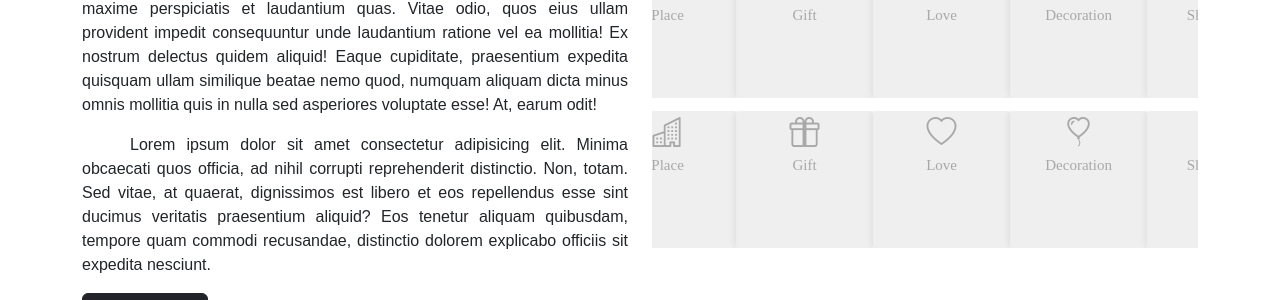
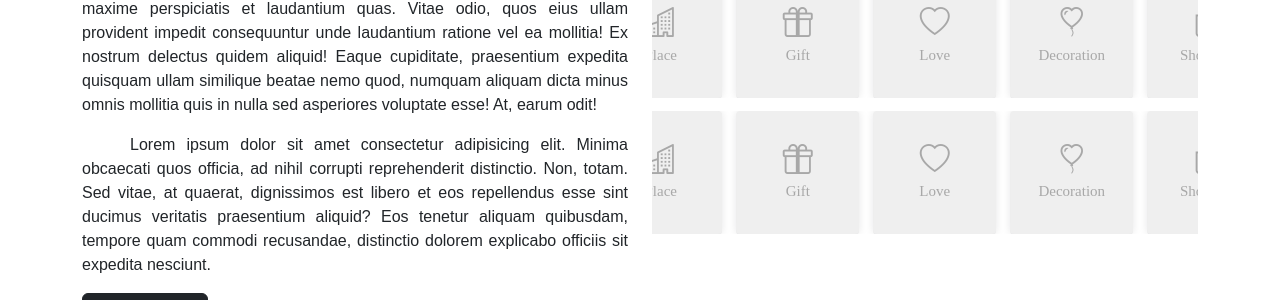
Before and after one commit to BijayanandaMohanta/maa-jaduani-events-reactapp, a React (Create React App) app: page / in a window 1280 px wide. Shown: the part 969-1269 px from the top of the page. Built offline with nearby package versions, Linux system fonts and the light colour scheme; a web font is replaced by a local one.

Commit message:
slider style issue

```diff
--- a/src/styles/style.css
+++ b/src/styles/style.css
@@ -82,7 +82,7 @@ button.owl-dot.active{
     -moz-border-radius: 4px;
     -ms-border-radius: 4px;
     -o-border-radius: 4px;
-    display: flex;
+    display: flex !important;
     align-items: center;
     justify-content: center;
     flex-direction: column;
@@ -92,6 +92,7 @@ button.owl-dot.active{
     -moz-transition: all .3s ease-in-out;
     -ms-transition: all .3s ease-in-out;
     -o-transition: all .3s ease-in-out;
+    width: 90% !important;
     i{
         font-size: 30px;
     }
@@ -172,7 +173,7 @@ button.owl-dot.active{
     min-width: 10rem;
 }
 .service-image-slider .item img{
-    width: 100%;
+    width: 16rem;
     height: 13rem;
     object-fit: cover;
     border-radius: 4px;
@@ -202,6 +203,7 @@ button.owl-dot.active{
         background: #f9f9f9;
         padding: 20px;
         border-radius: 10px;
+        width: 98% !important;
         /* box-shadow: 0 2px 10px rgba(0, 0, 0, 0.1); */
     }
     .ratings i {
```
